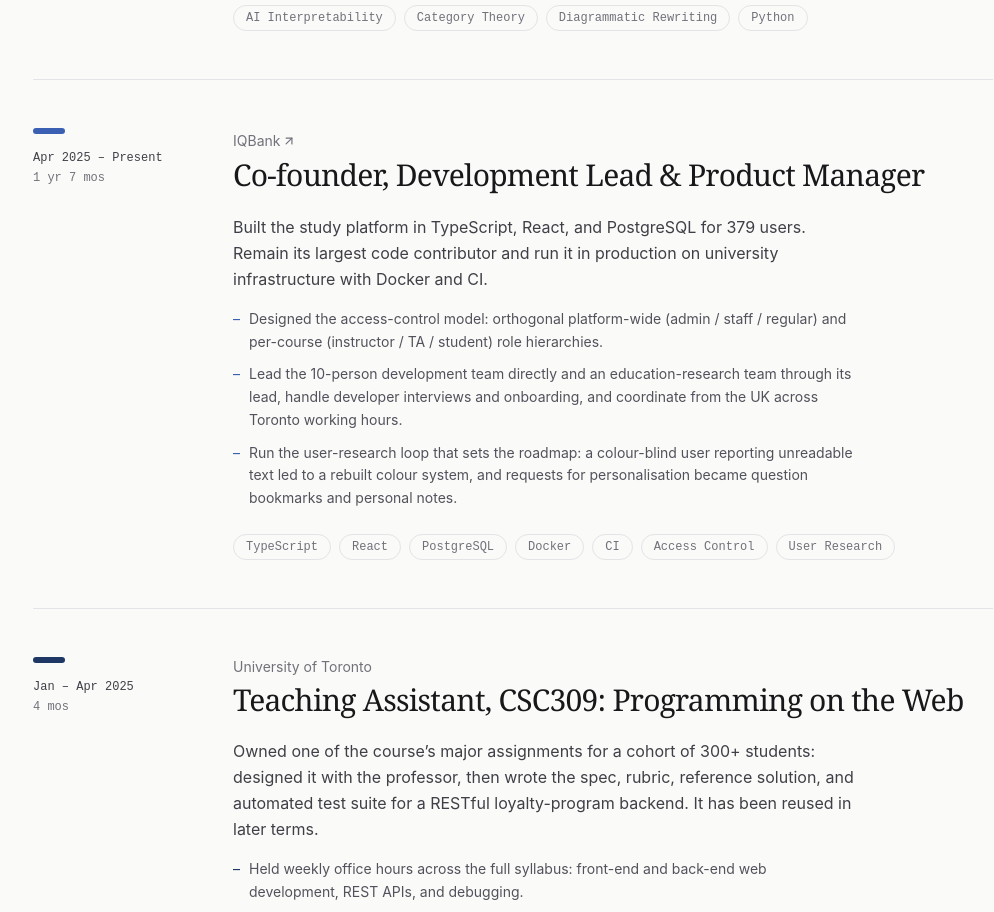
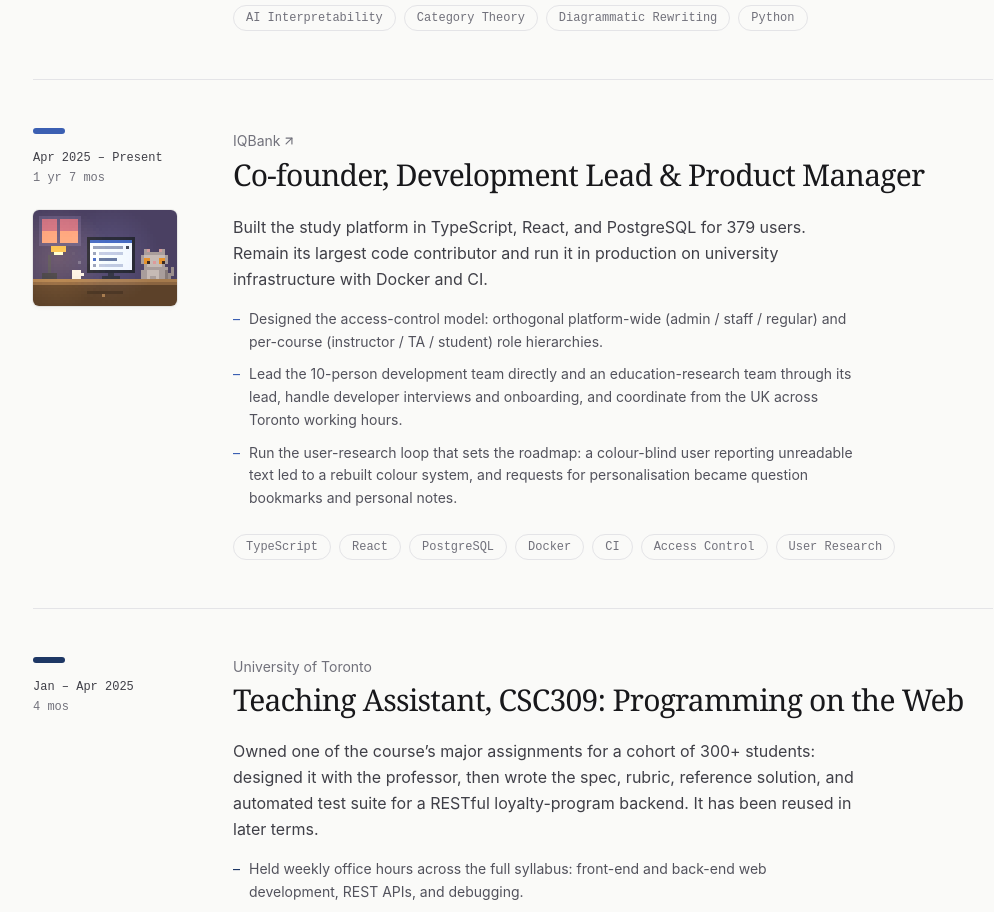
Before and after one commit to lance1416/portfolio, a React (Vite) app: page /experience in a window 1280 px wide. Shown: the part 940-1852 px from the top of the page, without its empty margins (127-1121 px from the left). Built offline with nearby package versions, Linux system fonts and the light colour scheme; a web font is replaced by a local one.

Commit message:
feat(experience): a late desk with the cat under the current role's dates

```diff
--- a/src/components/ExperienceEntry.tsx
+++ b/src/components/ExperienceEntry.tsx
@@ -1,6 +1,6 @@
 import { ArrowUpRight } from 'lucide-react';
 import { motion } from 'motion/react';
-import type { CSSProperties } from 'react';
+import type { CSSProperties, ReactNode } from 'react';
 import { type ExperienceItem, roleSpan } from '@/data/experience';
 import { cn } from '@/utils/cn';
 import { formatDuration, formatPeriod } from '@/utils/months';
@@ -9,7 +9,14 @@
 import { RAIL_GRID } from './Page';
 import { SkillPill } from './SkillPill';
 
-export function ExperienceEntry({ job }: { job: ExperienceItem }) {
+export function ExperienceEntry({
+  job,
+  rail,
+}: {
+  job: ExperienceItem;
+  /** Something extra under the dates (the current role's desk scene). */
+  rail?: ReactNode;
+}) {
   const { months } = roleSpan(job);
   const [lead, ...details] = job.description;
 
@@ -28,7 +35,7 @@
     >
       {/* Date rail: the swatch matches this role's bar in the timeline; sticky
           on desktop so the dates stay in view through a long entry. */}
-      <div className="flex items-baseline gap-3 md:sticky md:top-32 md:block md:self-start">
+      <div className="flex flex-wrap items-baseline gap-x-3 md:sticky md:top-32 md:block md:self-start">
         <span
           aria-hidden="true"
           className="block h-1.5 w-8 shrink-0 self-center rounded-full bg-(--role) md:mb-4"
@@ -37,6 +44,7 @@
           {formatPeriod(job.start, job.end)}
         </p>
         <p className="mono-meta md:mt-1">{formatDuration(months)}</p>
+        {rail}
       </div>
 
       <div className="min-w-0">
--- a/src/components/HiddenCat.tsx
+++ b/src/components/HiddenCat.tsx
@@ -2,17 +2,16 @@
 import type { CSSProperties } from 'react';
 import { useState } from 'react';
 import { PixelIcon } from '@/components/PixelIcon';
-import { SCENE_H, SCENE_W } from '@/scene/engine';
-import type { Box } from '@/scene/signpost';
+import { type Box, SCENE_H, SCENE_W } from '@/scene/engine';
 import { type CatSpot, findCat } from '@/utils/cats';
 import { DURATION, timed } from '@/utils/variants';
 
-/** Places an overlay on a box of a full-size scene, in percentages. */
-export const boxStyle = (b: Box): CSSProperties => ({
-  left: `${(b.x / SCENE_W) * 100}%`,
-  top: `${(b.y / SCENE_H) * 100}%`,
-  width: `${(b.w / SCENE_W) * 100}%`,
-  height: `${(b.h / SCENE_H) * 100}%`,
+/** Places an overlay on a box of a scene (full-size unless given), in percentages. */
+export const boxStyle = (b: Box, w = SCENE_W, h = SCENE_H): CSSProperties => ({
+  left: `${(b.x / w) * 100}%`,
+  top: `${(b.y / h) * 100}%`,
+  width: `${(b.w / w) * 100}%`,
+  height: `${(b.h / h) * 100}%`,
 });
 
 const HEART = [
@@ -63,9 +62,21 @@
 
 /**
  * The button over the cat in a scene: petting it counts it as found (and
- * says so with a heart). Its box is in scene pixels.
+ * says so with a heart). Its box is in scene pixels; the scene must be its
+ * positioned parent.
  */
-export function HiddenCat({ spot, box }: { spot: CatSpot; box: Box }) {
+export function HiddenCat({
+  spot,
+  box,
+  sceneW = SCENE_W,
+  sceneH = SCENE_H,
+}: {
+  spot: CatSpot;
+  box: Box;
+  /** The scene's size in pixels, when it isn't full-size. */
+  sceneW?: number;
+  sceneH?: number;
+}) {
   const { pet, hearts } = usePetHearts();
 
   return (
@@ -76,7 +87,7 @@
         findCat(spot);
         pet();
       }}
-      style={boxStyle(box)}
+      style={boxStyle(box, sceneW, sceneH)}
       // The cat is a few pixels tall on a phone: the pseudo-element keeps
       // the hit area finger-sized.
       className="absolute rounded-sm after:absolute after:-inset-3 focus-visible:outline-2 focus-visible:outline-offset-2 focus-visible:outline-white"
--- /dev/null
+++ b/src/components/LateDesk.tsx
@@ -0,0 +1,34 @@
+import { HiddenCat } from '@/components/HiddenCat';
+import { PixelScene } from '@/components/PixelScene';
+import {
+  DESK_CAT_BOX,
+  DESK_H,
+  DESK_LABEL,
+  DESK_W,
+  lateDesk,
+} from '@/scene/desk';
+
+/**
+ * The current role's desk, late at night, under its dates — with the cat on
+ * it. A row of its own on phones (where the rail runs across), under the
+ * dates on wider screens.
+ */
+export function LateDesk() {
+  return (
+    <div className="relative mt-4 basis-full md:mt-6 md:w-36">
+      <PixelScene
+        scene={lateDesk}
+        width={DESK_W}
+        height={DESK_H}
+        label={DESK_LABEL}
+        className="h-24 w-36 rounded-md shadow-border"
+      />
+      <HiddenCat
+        spot="experience"
+        box={DESK_CAT_BOX}
+        sceneW={DESK_W}
+        sceneH={DESK_H}
+      />
+    </div>
+  );
+}
--- a/src/pages/Experience.tsx
+++ b/src/pages/Experience.tsx
@@ -1,10 +1,14 @@
 import { motion } from 'motion/react';
 import { ExperienceEntry } from '@/components/ExperienceEntry';
 import { ExperienceTimeline } from '@/components/ExperienceTimeline';
+import { LateDesk } from '@/components/LateDesk';
 import { Page } from '@/components/Page';
 import { PageHeader } from '@/components/PageHeader';
 import { experienceData } from '@/data/experience';
 import { fadeUp } from '@/utils/variants';
+
+// The first role that's still going (no end date).
+const current = experienceData.find((job) => !job.end);
 
 export default function Experience() {
   return (
@@ -17,7 +21,12 @@
 
       <div className="mt-12">
         {experienceData.map((job) => (
-          <ExperienceEntry key={job.id} job={job} />
+          <ExperienceEntry
+            key={job.id}
+            job={job}
+            // The cat keeps the current role company, late at its desk.
+            rail={job.id === current?.id && <LateDesk />}
+          />
         ))}
       </div>
     </Page>
--- /dev/null
+++ b/src/scene/desk.ts
@@ -0,0 +1,190 @@
+/**
+ * Experience's egg, in the rail of the role that's still going: a desk late
+ * at night (dusk in the light theme). A window with the sky outside, a desk
+ * lamp, a steaming mug, a monitor showing a multiple-choice question in
+ * IQBank's blue — the highlighted answer moves now and then, as if someone
+ * were working through it — and the cat sitting on the desk.
+ */
+import { CAT_H, CAT_W, drawCat } from './cat';
+import {
+  type Box,
+  type Ctx,
+  layer,
+  type Mood,
+  px,
+  type SceneFactory,
+} from './engine';
+import { pointerIn } from './pointer';
+
+export const DESK_W = 48;
+export const DESK_H = 32;
+
+const DESK_TOP = 23;
+const IQBANK = '#3b5fb2';
+
+export const DESK_CAT_BOX: Box = {
+  x: 36,
+  y: DESK_TOP - CAT_H,
+  w: CAT_W,
+  h: CAT_H,
+};
+
+export const DESK_LABEL =
+  'Pixel art: a desk late at night, a quiz on the monitor, a lamp, a mug, and a cat sitting beside it';
+
+interface Palette {
+  wall: string;
+  frame: string;
+  sky: [string, string];
+  stars: boolean;
+  screen: string;
+  lampGlow: number;
+}
+
+const PALETTES: Record<Mood, Palette> = {
+  night: {
+    wall: '#1b1e31',
+    frame: '#2c3150',
+    sky: ['#0a0f26', '#141a3a'],
+    stars: true,
+    screen: '#d5dbec',
+    lampGlow: 1,
+  },
+  dusk: {
+    wall: '#4a4062',
+    frame: '#5d5278',
+    sky: ['#c66d7e', '#ee9a78'],
+    stars: false,
+    screen: '#e8ecf6',
+    lampGlow: 0.5,
+  },
+};
+
+function rect(
+  ctx: Ctx,
+  x: number,
+  y: number,
+  w: number,
+  h: number,
+  color: string,
+) {
+  ctx.fillStyle = color;
+  ctx.fillRect(x, y, w, h);
+}
+
+function paintRoom(ctx: Ctx, pal: Palette) {
+  rect(ctx, 0, 0, DESK_W, DESK_TOP, pal.wall);
+
+  // The window, with its sky.
+  rect(ctx, 2, 2, 14, 10, pal.frame);
+  for (let y = 3; y < 11; y++) {
+    rect(ctx, 3, y, 12, 1, y < 7 ? pal.sky[0] : pal.sky[1]);
+  }
+  rect(ctx, 8, 3, 1, 8, pal.frame);
+  if (pal.stars) {
+    for (const [x, y] of [
+      [4, 4],
+      [11, 5],
+      [6, 8],
+      [13, 9],
+    ]) {
+      px(ctx, x, y, '#dfe6ff');
+    }
+    // A crescent moon.
+    rect(ctx, 11, 3, 2, 2, '#ecebdc');
+    px(ctx, 12, 3, pal.sky[0]);
+  }
+
+  // The desk: a lit top edge, then its front with a drawer.
+  rect(ctx, 0, DESK_TOP, DESK_W, 1, '#a57a4c');
+  rect(ctx, 0, DESK_TOP + 1, DESK_W, 1, '#8a6440');
+  rect(ctx, 0, DESK_TOP + 2, DESK_W, DESK_H - DESK_TOP - 2, '#5c4129');
+  rect(ctx, 18, DESK_TOP + 4, 12, 1, '#4a3420');
+  px(ctx, 23, DESK_TOP + 5, '#a57a4c');
+
+  // The monitor: bezel, stand and foot.
+  rect(ctx, 18, 9, 16, 12, '#202028');
+  rect(ctx, 25, 21, 2, 1, '#2c2c36');
+  rect(ctx, 23, 22, 6, 1, '#2c2c36');
+
+  // The lamp: a base, an arm, a shade.
+  rect(ctx, 3, 21, 5, 2, '#3a3a44');
+  for (let y = 15; y < 21; y++) px(ctx, 5, y, '#4a4a55');
+  px(ctx, 6, 14, '#4a4a55');
+  rect(ctx, 6, 12, 5, 2, '#e0b04a');
+  rect(ctx, 7, 14, 3, 1, '#fff1c4');
+
+  // The mug.
+  rect(ctx, 13, 20, 3, 3, '#e8e1d6');
+  px(ctx, 16, 21, '#e8e1d6');
+}
+
+export const lateDesk: SceneFactory = (ctx, mood) => {
+  const pal = PALETTES[mood];
+  ctx.imageSmoothingEnabled = false;
+  const room = layer(DESK_W, DESK_H, (c) => paintRoom(c, pal));
+  let t = 0;
+
+  function screen() {
+    rect(ctx, 19, 10, 14, 10, pal.screen);
+    rect(ctx, 19, 10, 14, 1, IQBANK);
+    rect(ctx, 20, 12, 10, 1, '#8a93a8');
+    // Three answers; the chosen one moves every few seconds.
+    const chosen = Math.floor(t / 3) % 3;
+    for (let i = 0; i < 3; i++) {
+      const y = 14 + i * 2;
+      px(ctx, 20, y, i === chosen ? IQBANK : '#8a93a8');
+      rect(
+        ctx,
+        22,
+        y,
+        i === 1 ? 6 : 8,
+        1,
+        i === chosen ? '#5b6b8b' : '#b4bccd',
+      );
+    }
+    // A blinking cursor after the question.
+    if (Math.floor(t * 2) % 2) px(ctx, 31, 12, '#3b3f4a');
+  }
+
+  function glow(x: number, y: number, r: number, color: string, alpha: number) {
+    const g = ctx.createRadialGradient(x, y, 0.5, x, y, r);
+    g.addColorStop(0, `rgba(${color}, ${alpha})`);
+    g.addColorStop(1, `rgba(${color}, 0)`);
+    ctx.fillStyle = g;
+    ctx.fillRect(x - r, y - r, r * 2, r * 2);
+  }
+
+  return {
+    update(dt) {
+      t += dt;
+    },
+    render() {
+      ctx.globalAlpha = 1;
+      ctx.globalCompositeOperation = 'source-over';
+      ctx.drawImage(room, 0, 0);
+      screen();
+
+      // The mug's steam: two wisps, swaying as they rise.
+      for (const offset of [0, 0.9]) {
+        const k = ((t * 0.6 + offset) % 1.8) / 1.8;
+        ctx.globalAlpha = 0.5 * (1 - k);
+        px(
+          ctx,
+          14 + Math.round(Math.sin(t * 2 + offset * 3) * 0.8),
+          19 - k * 5,
+          '#c9c9d4',
+        );
+      }
+      ctx.globalAlpha = 1;
+
+      // Lamplight and screen light.
+      ctx.globalCompositeOperation = 'lighter';
+      glow(8.5, 16, 17, '255, 190, 100', 0.28 * pal.lampGlow);
+      glow(26, 15, 16, '150, 175, 255', 0.1);
+      ctx.globalCompositeOperation = 'source-over';
+
+      drawCat(ctx, DESK_CAT_BOX.x, DESK_CAT_BOX.y, t, pointerIn(ctx.canvas));
+    },
+  };
+};
```
Also changed, not shown: src/scene/engine.ts (+8 -0 lines), src/scene/signpost.ts (+1 -8 lines), 1 other file (tests, documents, lock files or other folders).
